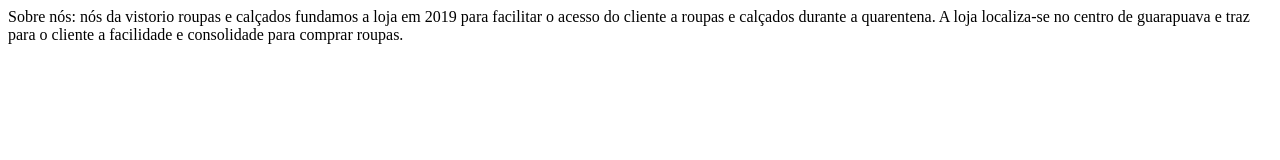
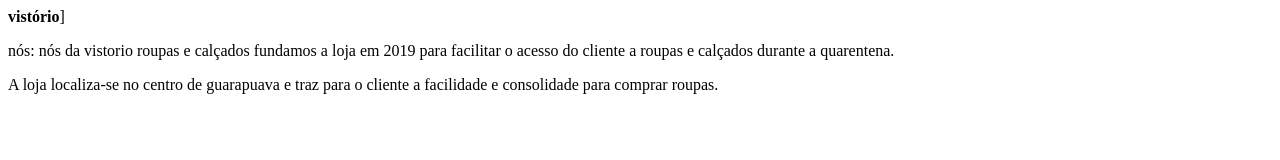
Before and after one commit to wawschenowski/vist-rio-roupas-e-cal-ados, a plain HTML site: page index.html in a window 1280 px wide. Drawn offline with Linux system fonts and the light colour scheme.

Commit message:
12/09/2022

```diff
--- a/index.html
+++ b/index.html
@@ -7,6 +7,7 @@
     <title>Vistorio</title>
 </head>
 <body>
-Sobre nós: nós da vistorio roupas e calçados fundamos a loja em 2019 para facilitar o acesso do cliente a roupas e calçados durante a quarentena. A loja localiza-se no centro de guarapuava e traz para o cliente a facilidade e consolidade para comprar roupas.
+    <b>vistório</b>]
+<p> nós: nós da vistorio roupas e calçados fundamos a loja em 2019 para facilitar o acesso do cliente a roupas e calçados durante a quarentena.</p> A loja localiza-se no centro de guarapuava e traz para o cliente a facilidade e consolidade para comprar roupas.
 </body>
 </html>
```
